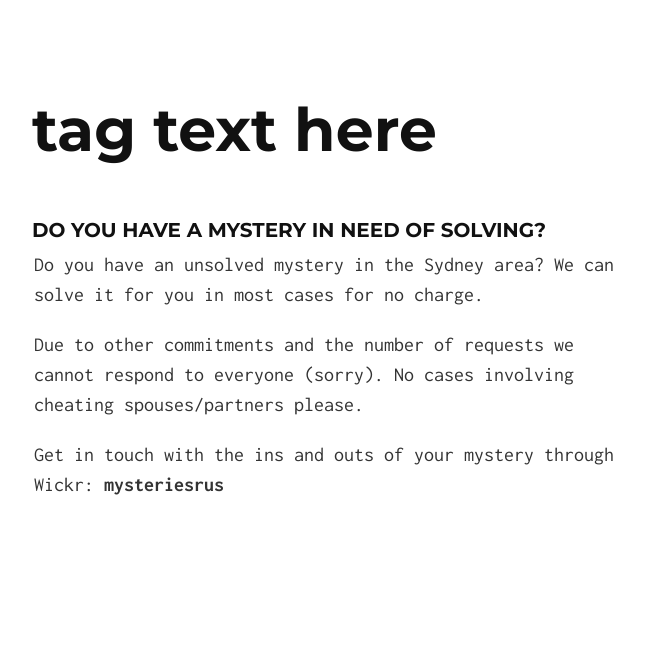
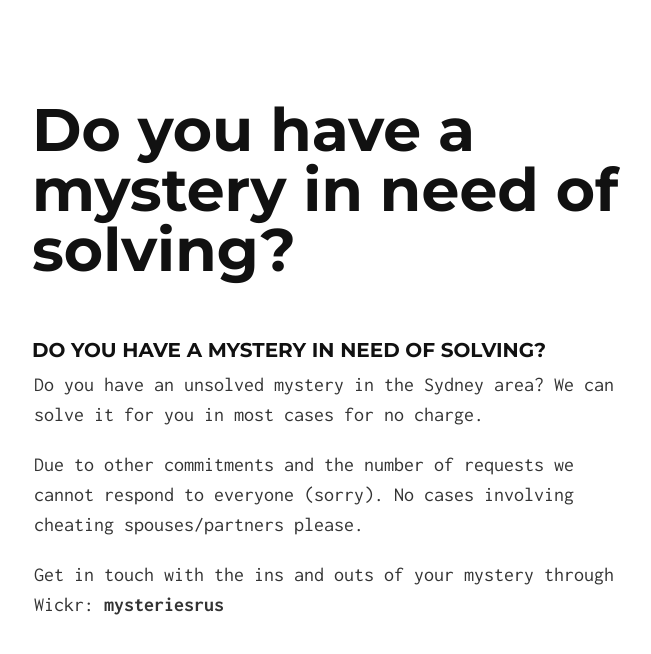
Before and after one commit to tomjoyner/shopping_cart, a Jekyll site: the page built from index.md, in a window 1280 px wide. Shown: the top 654 px of the page, without its empty margins (306-957 px from the left). Built offline with Jekyll 4.4.1, drawn with Linux system fonts in a browser that asks for light colours; our own code applies the rules of GitHub Pages for plain Markdown files.

Commit message:
Update _config.yml

```diff
--- a/_config.yml
+++ b/_config.yml
@@ -1,7 +1,7 @@
 # Site settings
-title: site name here
-tag_text: tag text here
-description: site description
+title: Mysteries-R-Us
+tag_text: Do you have a mystery in need of solving?
+description: Do you have an unsolved mystery in the Sydney area? We can solve it for you in most cases for no charge.
 
 # Build settings
 markdown: kramdown
```
